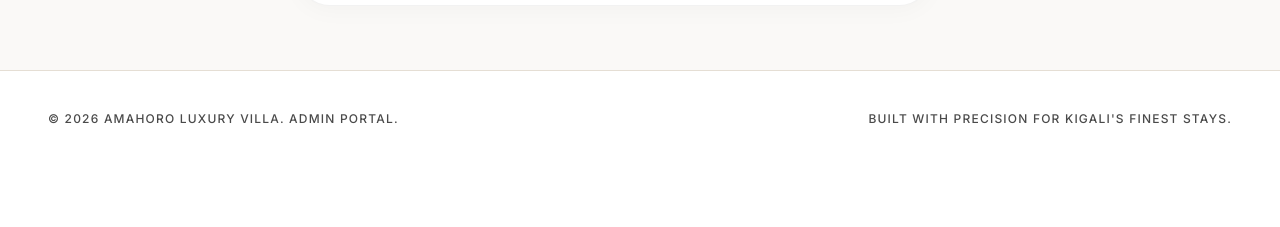
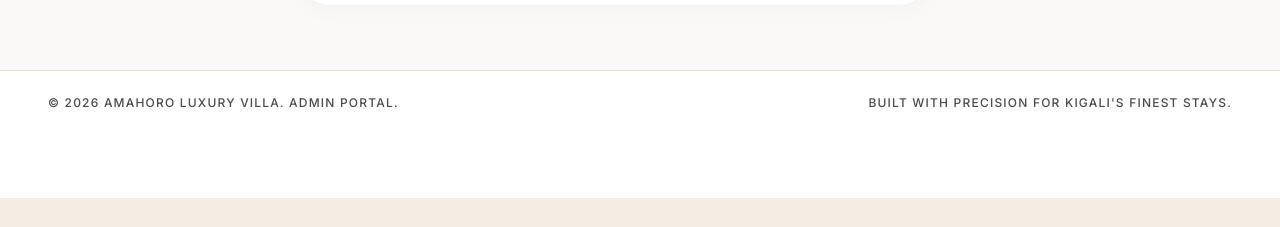
Before and after one commit to amahoroluxury/Amahoro-Luxury-Villa, a Next.js app: page /admin/calendar in a window 1280 px wide. Shown: the part 938-1165 px from the top of the page. After the commit the page ends 1136 px from the top, so only its background shows below. Built offline with nearby package versions, Linux system fonts and the light colour scheme; no server answers; the database is empty; a web font is replaced by a local one.

Commit message:
style: reduce admin footer height for better screen real estate

```diff
--- a/src/components/AdminFooter.module.css
+++ b/src/components/AdminFooter.module.css
@@ -1,7 +1,7 @@
 .footer {
   background: var(--surface);
   border-top: 1px solid var(--border);
-  padding: 2.5rem 0;
+  padding: 1.5rem 0;
   margin-top: auto;
 }
 
```
